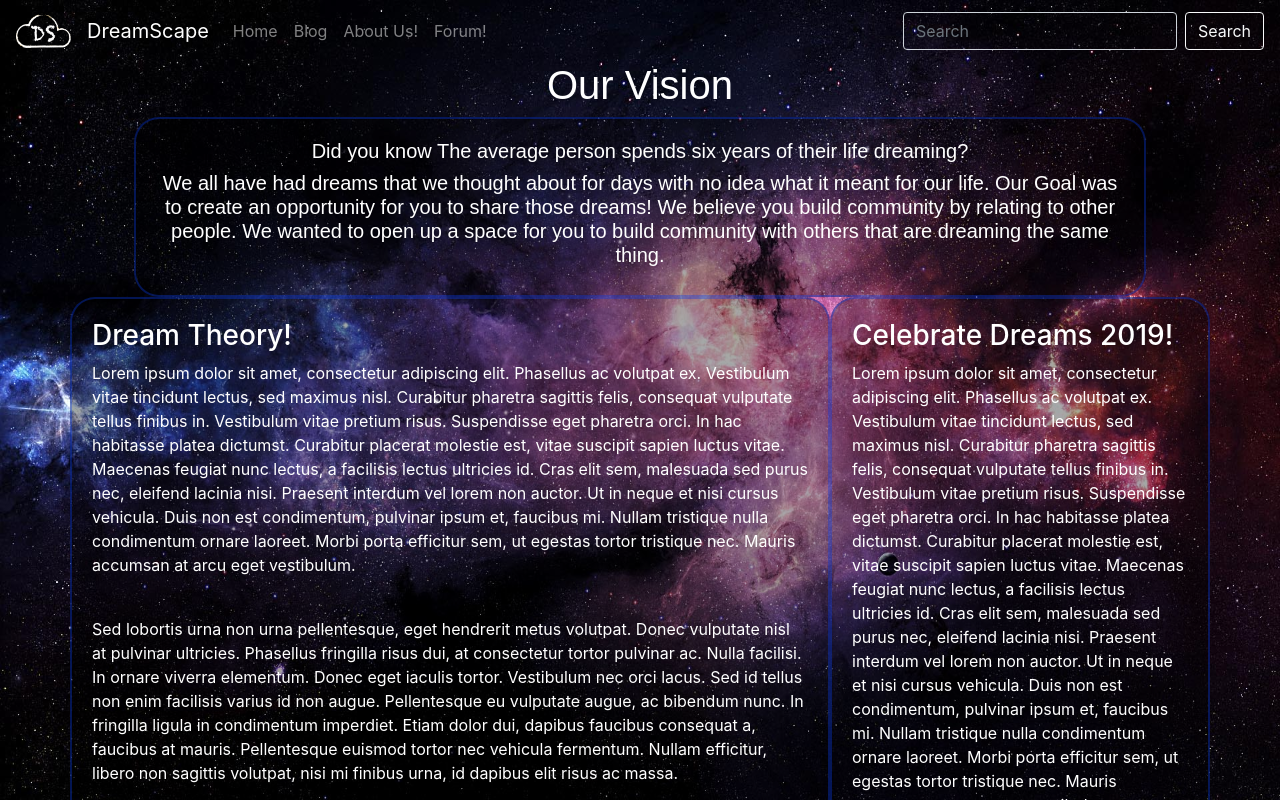
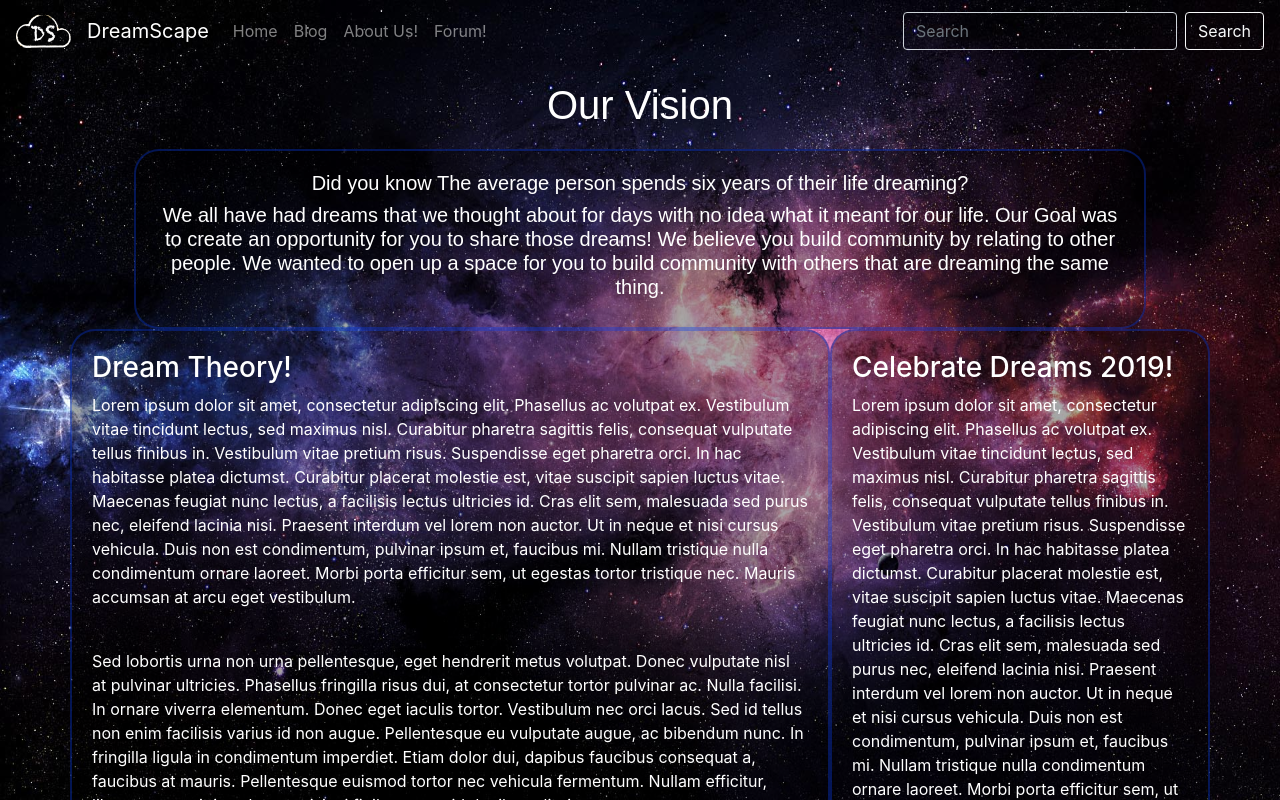
Before and after one commit to bethel-school-of-technology/dreamscape-stories, an Angular app: page / in a window 1280 px wide. Shown: the top 800 px of the page. Built offline with nearby package versions, Linux system fonts and the light colour scheme.

Commit message:
updated vision

```diff
--- a/package.json
+++ b/package.json
@@ -22,6 +22,7 @@
     "bootstrap": "^4.3.1",
     "core-js": "^2.5.4",
     "popper.js": "^1.15.0",
+    "routing": "0.0.2",
     "rxjs": "~6.3.3",
     "tslib": "^1.9.0",
     "zone.js": "~0.8.26"
--- a/src/app/components/home/home.component.css
+++ b/src/app/components/home/home.component.css
@@ -2,6 +2,7 @@ header {
     text-align: center;
     color: white;
     font-family: Arial, Helvetica, sans-serif;
+    margin: 20px;
 }
 .col-6  {
     color: white;
```
Also changed, not shown: 1 other file (tests, documents, lock files or other folders).
